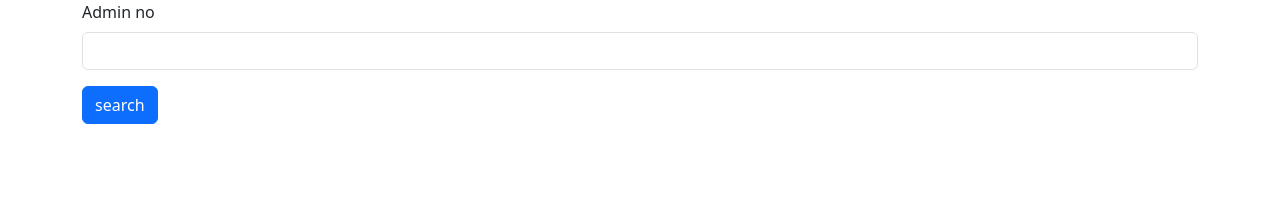
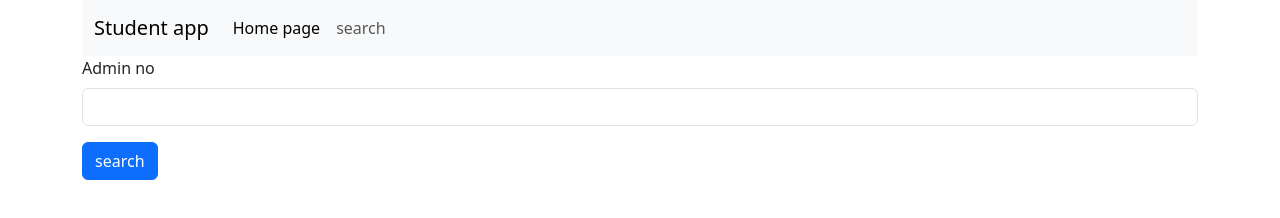
Before and after one commit to 3bin-05/Student-app, a plain HTML site: page search.html in a window 1280 px wide. Drawn offline with nearby package versions, Linux system fonts and the light colour scheme.

Commit message:
student app

```diff
--- a/search.html
+++ b/search.html
@@ -11,6 +11,27 @@
 
 <body>
     <div class="container">
+
+
+
+        <nav class="navbar navbar-expand-lg bg-body-tertiary">
+            <div class="container-fluid">
+              <a class="navbar-brand" href="#">Student app</a>
+              <button class="navbar-toggler" type="button" data-bs-toggle="collapse" data-bs-target="#navbarNavAltMarkup" aria-controls="navbarNavAltMarkup" aria-expanded="false" aria-label="Toggle navigation">
+                <span class="navbar-toggler-icon"></span>
+              </button>
+              <div class="collapse navbar-collapse" id="navbarNavAltMarkup">
+                <div class="navbar-nav">
+                  <a class="nav-link active" aria-current="page" href="index.html">Home page</a>
+                  <a class="nav-link" href="search.html">search</a>
+
+                </div>
+              </div>
+            </div>
+          </nav>
+
+
+
         <div class="row">
             <div class="col col-12 col-sm-12 col-md-12 col-lg-12 col-xl-12 col-xxl-12">
                 <div class="row g-3">
```
Also changed, not shown: index.html (+17 -0 lines).
